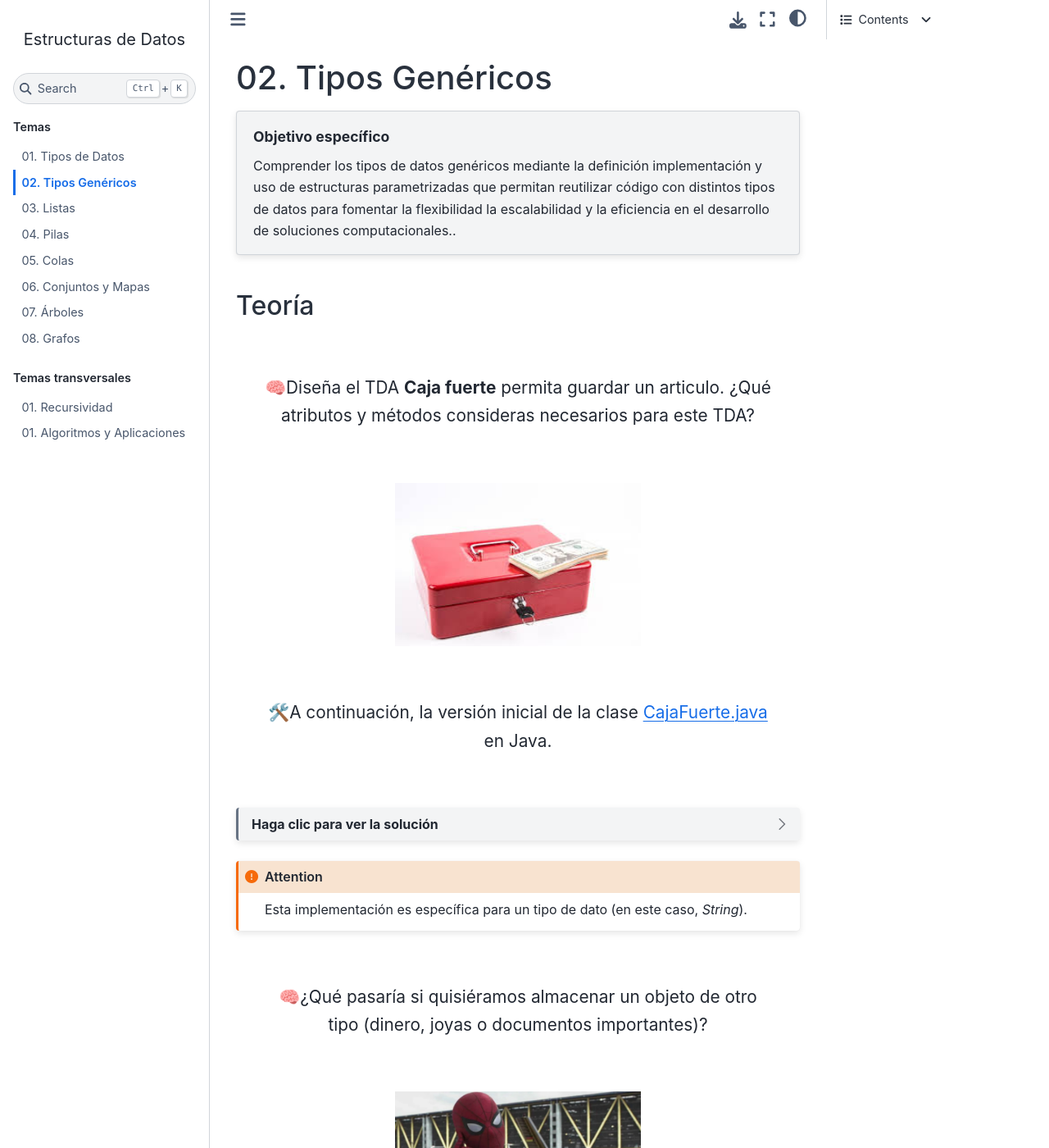
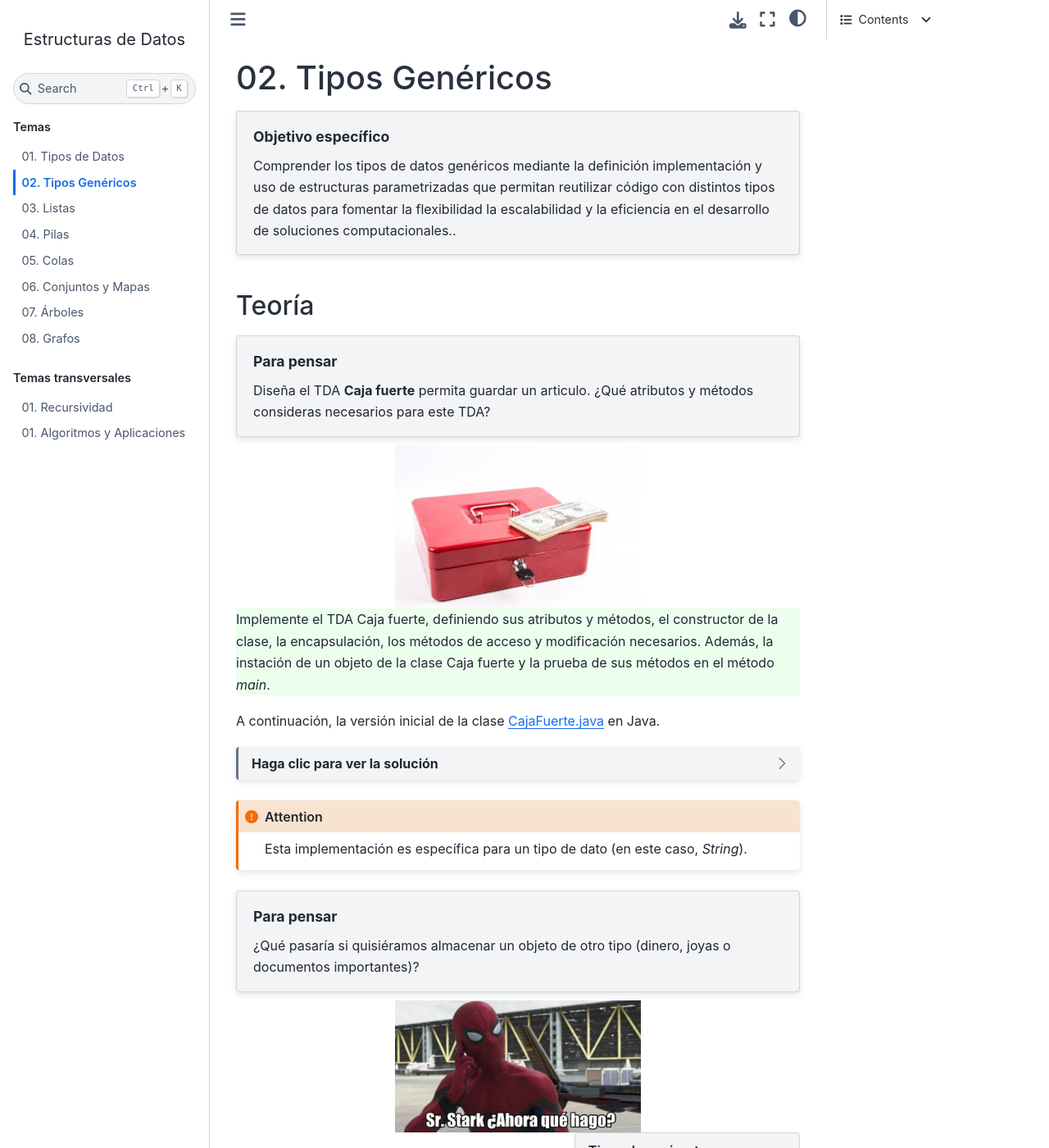
Before and after one commit to CDIAFIEC/FAQs, a Sphinx documentation site: the page built from docs/source/temas/02.generico.rst, in a window 1280 px wide and 1400 px high. Shown: the whole window at 82% size. Built offline with Sphinx 7.4.7 and the Sphinx Book theme 1.1.4, drawn with Linux system fonts in a browser that asks for light colours.

Commit message:
change style

```diff
--- a/docs/source/_static/css/style.css
+++ b/docs/source/_static/css/style.css
@@ -1,4 +1,4 @@
-.think, .do {
+/* .think, .do {
     text-align: center;
     font-size: 1.30rem;
     margin: 4rem 2rem;
@@ -10,4 +10,15 @@
 
 .do::before {
     content: "🛠️" !important;
+} */
+
+
+.think {
+    background-color: #f9ffdc;
+    border-color: #aeb871;
 }
+
+.do {
+    background-color: #ecffed;
+    border-color: #8fb193;
+}
--- a/docs/source/temas/02.generico.rst
+++ b/docs/source/temas/02.generico.rst
@@ -15,16 +15,17 @@
 Teoría
 ======
 
-.. rst-class:: think
+.. topic:: Para pensar
+    :class: think
 
     Diseña el TDA **Caja fuerte** permita guardar un articulo. ¿Qué atributos y métodos consideras necesarios para este TDA?
-
 
 .. image:: ../archivos/caja_fuerte.jpeg
     :width: 300px
     :align: center
 
 .. rst-class:: do
+
     Implemente el TDA Caja fuerte, definiendo sus atributos y métodos, el constructor de la clase, la encapsulación, los métodos de acceso y modificación necesarios. Además, la instación de un objeto de la clase Caja fuerte y la prueba de sus métodos en el método `main`.
 
 A continuación, la versión inicial de la clase :ref:`CajaFuerte.java <clase_caja_fuerte>` en Java.
@@ -65,7 +66,8 @@
 
     Esta implementación es específica para un tipo de dato (en este caso, `String`).
 
-.. rst-class:: think
+.. topic:: Para pensar
+    :class: think
 
     ¿Qué pasaría si quisiéramos almacenar un objeto de otro tipo (dinero, joyas o documentos importantes)?
 
@@ -134,7 +136,8 @@
 Práctica
 ========
 
-.. rst-class:: do
+.. topic:: Para practicar
+    :class: do
 
     Implemente un TDA genérico en la clase `Nodo.java` que permita almacenar un atributo de cualquier tipo. El TDA debe incluir un constructor y métodos accesores, siguiendo el principio de encapsulación.
 
```
Also changed, not shown: docs/source/temas/01.tiposdedatos.rst (+6 -3 lines).
